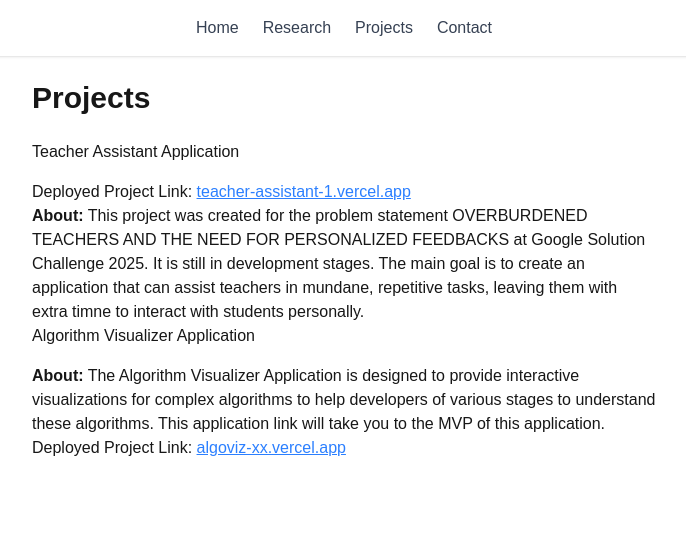
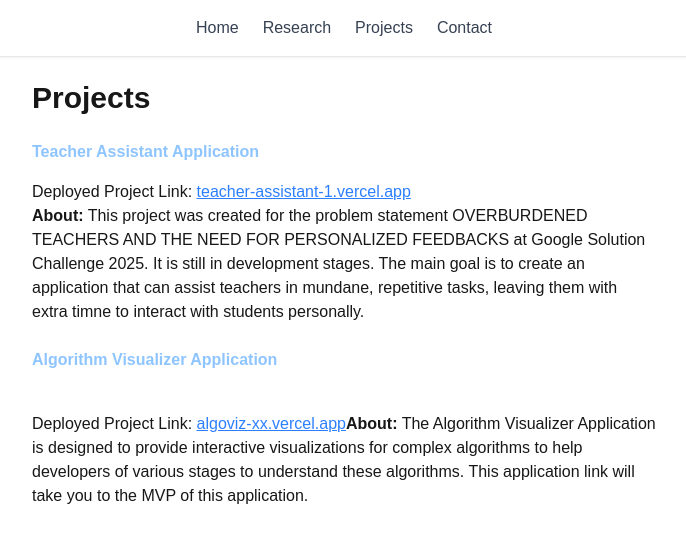
Before and after one commit to keerthanar09/my-portfolio, a Next.js app: page /projects in a window 1280 px wide. Shown: the top 542 px of the page, without its empty margins (296-982 px from the left). Built offline with nearby package versions, Linux system fonts and the light colour scheme.

Commit message:
Made small changes

```diff
--- a/src/app/projects/page.tsx
+++ b/src/app/projects/page.tsx
@@ -4,18 +4,20 @@ export default function Projects() {
     <main className="p-6 max-w-2xl mx-auto">
       <h1 className="text-3xl font-bold mb-6">Projects</h1>
       <ul className="space-y-4">
-        <li>Teacher Assistant Application</li>
+        <li className="text-blue-300"><strong>Teacher Assistant Application</strong></li>
         Deployed Project Link: <a href = "https://teacher-assistant-1.vercel.app/" className="text-blue-500 underline">teacher-assistant-1.vercel.app</a> <br/>
         <strong>About:</strong> This project was created for the problem statement OVERBURDENED TEACHERS AND THE
         NEED FOR PERSONALIZED FEEDBACKS at Google Solution Challenge 2025. It is still in development stages. The main goal is
         to create an application that can assist teachers in mundane, repetitive tasks, leaving them with extra timne to
         interact with students personally. <br />
 
-        <li>Algorithm Visualizer Application</li>
+        <br/> <li className="text-blue-300"><strong>Algorithm Visualizer Application</strong></li> <br/>
+
+        Deployed Project Link: <a href = "https://algoviz-xx.vercel.app/" className="text-blue-500 underline">algoviz-xx.vercel.app</a>
         <strong>About:</strong> The Algorithm Visualizer Application is designed to provide interactive visualizations
         for complex algorithms to help developers of various stages to understand these algorithms. This application link will
         take you to the MVP of this application.  <br />
-        Deployed Project Link: <a href = "https://algoviz-xx.vercel.app/" className="text-blue-500 underline">algoviz-xx.vercel.app</a>
+
 
       </ul>
     </main>
```
